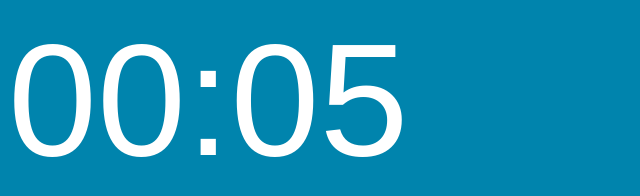
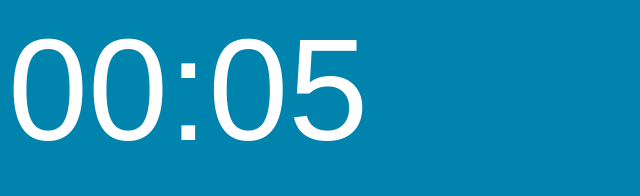
Before and after one commit to worldskills/worldskills-countdown, a plain HTML site: page index.html in a window 1280 px wide. Shown: the whole page, without its empty margins (0-640 px from the left). Drawn offline with Linux system fonts and the light colour scheme; a web font is replaced by a local one.

Commit message:
Adjust font size

```diff
--- a/index.html
+++ b/index.html
@@ -23,10 +23,11 @@
     background-color: #0084AD;
     color: #fff;
     font-family: "FrutigerLTW04", Frutiger, Arial, sans-serif;
+    font-size: 1rem;
   }
 
   #time {
-    font-size: 10rem;
+    font-size: 9rem;
   }
   </style>
 </head>
```
